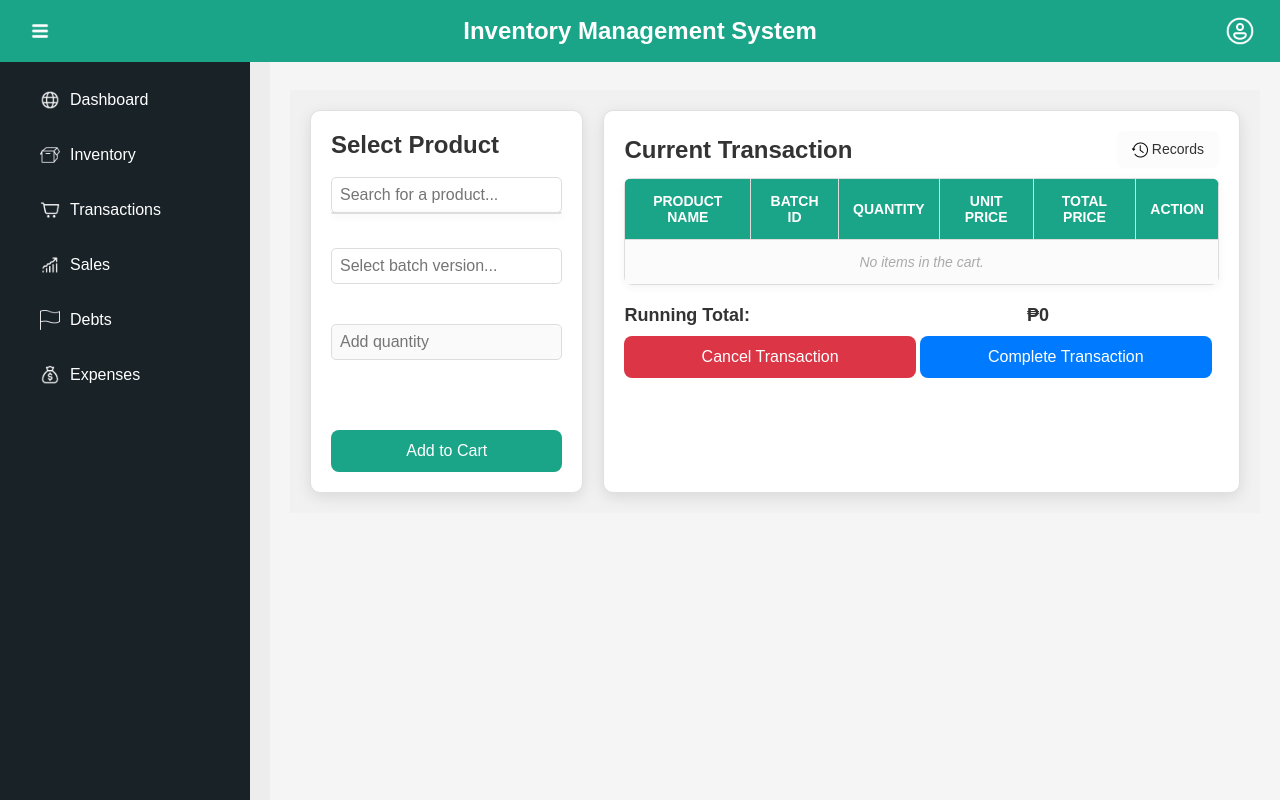
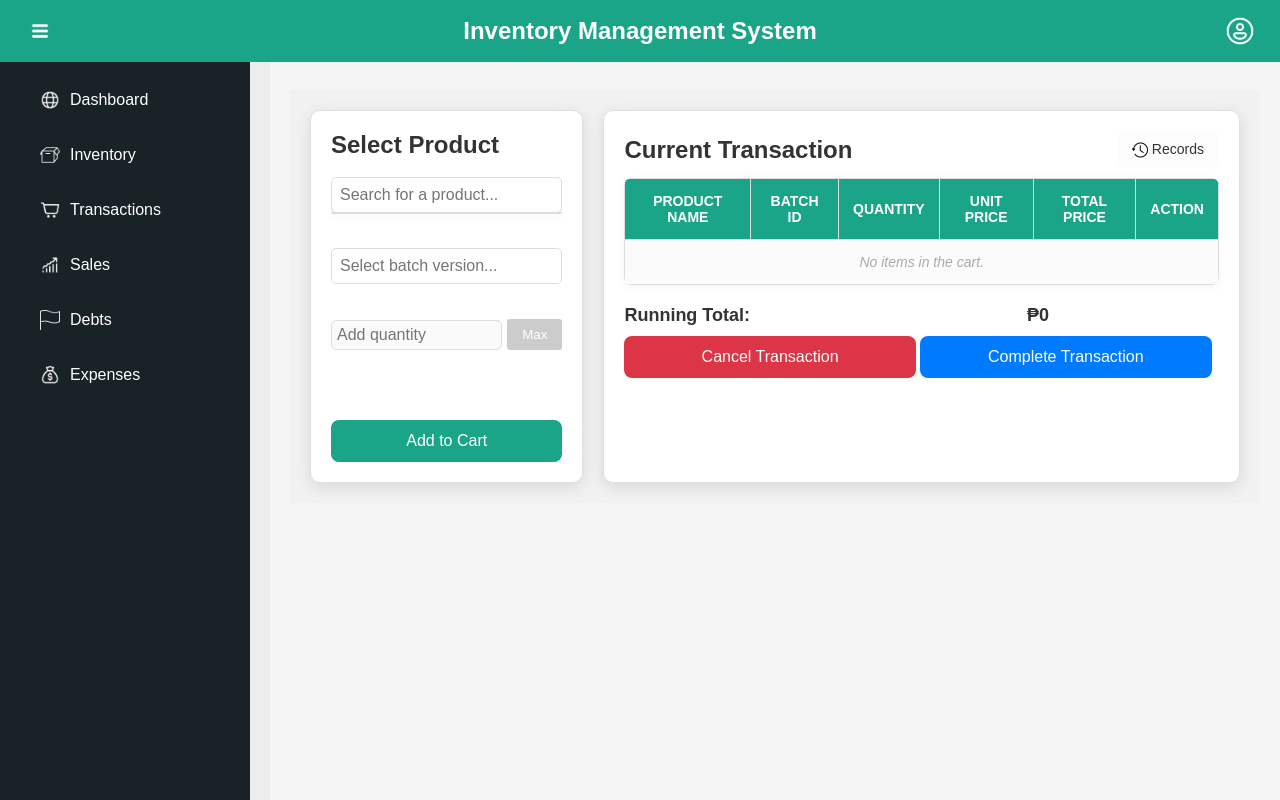
Before and after one commit to katheyismey/MommyGraceIMS, a Django app: page /pos_app/pos/ in a window 1280 px wide. Run offline with Django 5.2, Linux system fonts and the light colour scheme.

Commit message:
Add max button for quantity

```diff
--- a/MG_IMS/IMS_Project/POS_APP/static/POS_APP/css/pos.css
+++ b/MG_IMS/IMS_Project/POS_APP/static/POS_APP/css/pos.css
@@ -341,3 +341,32 @@
     font-size: 16px;
     cursor: pointer;
 }
+
+.quantity-container {
+    margin-top: 10px;
+}
+
+.quantity-row {
+    display: flex;
+    align-items: center;
+}
+
+#quantity-sold {
+    flex: 1; /* Makes the input box flexible to occupy available space */
+    padding: 5px;
+    margin-right: 5px;
+}
+
+.fill-max-button {
+    padding: 8px 15px;
+    background-color: #1AA488;
+    color: white;
+    border: none;
+    border-radius: 3px;
+    cursor: pointer;
+}
+
+.fill-max-button:disabled {
+    background-color: #ccc;
+    cursor: not-allowed;
+}
--- a/MG_IMS/IMS_Project/POS_APP/static/POS_APP/js/pos.js
+++ b/MG_IMS/IMS_Project/POS_APP/static/POS_APP/js/pos.js
@@ -82,11 +82,24 @@ document.addEventListener("DOMContentLoaded", function () {
             // Enable quantity and add-to-cart button
             quantityField.disabled = false;
             addToCartButton.disabled = false;
+            fillMaxButton.disabled = false; // Enable the Max button
 
             // Reset quantity field and enforce stock limit
             quantityField.value = 1;
             quantityField.max = selectedBatchStock;
         }
+    });
+
+    // Handle Max Quantity Button
+const fillMaxButton = document.getElementById("fill-max-button");
+
+fillMaxButton.addEventListener("click", function () {
+    if (!selectedBatchStock) {
+        showNotice("No product batch is selected to set the max quantity.");
+        return;
+    }
+    quantityField.value = selectedBatchStock;
+    hideNotice();
 });
 
     // Validate quantity field input
@@ -166,6 +179,9 @@ document.addEventListener("DOMContentLoaded", function () {
 
     quantity += delta;
 
+    // Hide notice when conditions are valid
+    hideNotice();
+
     // Update the UI
     quantitySpan.textContent = quantity;
     const price = parseFloat(row.querySelector("td:nth-child(4)").textContent.replace("₱", ""));
@@ -181,7 +197,9 @@ document.addEventListener("DOMContentLoaded", function () {
             "X-CSRFToken": getCsrfToken(),
         },
         body: JSON.stringify({ product_version_id: productVersionId, quantity }),
-        }).then((response) => response.json()).then((data) => {
+    })
+        .then((response) => response.json())
+        .then((data) => {
             if (!data.success) {
                 showNotice(data.error || "Error updating cart item.");
             }
--- a/MG_IMS/IMS_Project/POS_APP/templates/pos/pos.html
+++ b/MG_IMS/IMS_Project/POS_APP/templates/pos/pos.html
@@ -44,7 +44,11 @@
 
                 <!-- Quantity Field Below Batch Search -->
                 <div class="quantity-container">
-                    <input type="number" name="quantity_sold" id="quantity-sold" placeholder="Add quantity" min="1" disabled>
+                    <div class="quantity-row">
+                        <input type="number" name="quantity_sold" id="quantity-sold" placeholder="Add quantity" min="1" disabled>
+                        <!-- New button to fill max quantity -->
+                        <button type="button" id="fill-max-button" class="fill-max-button" disabled>Max</button>
+                    </div>
                 </div>
             </div>
 
```
Lines whose indentation alone changed are shown as unchanged.
